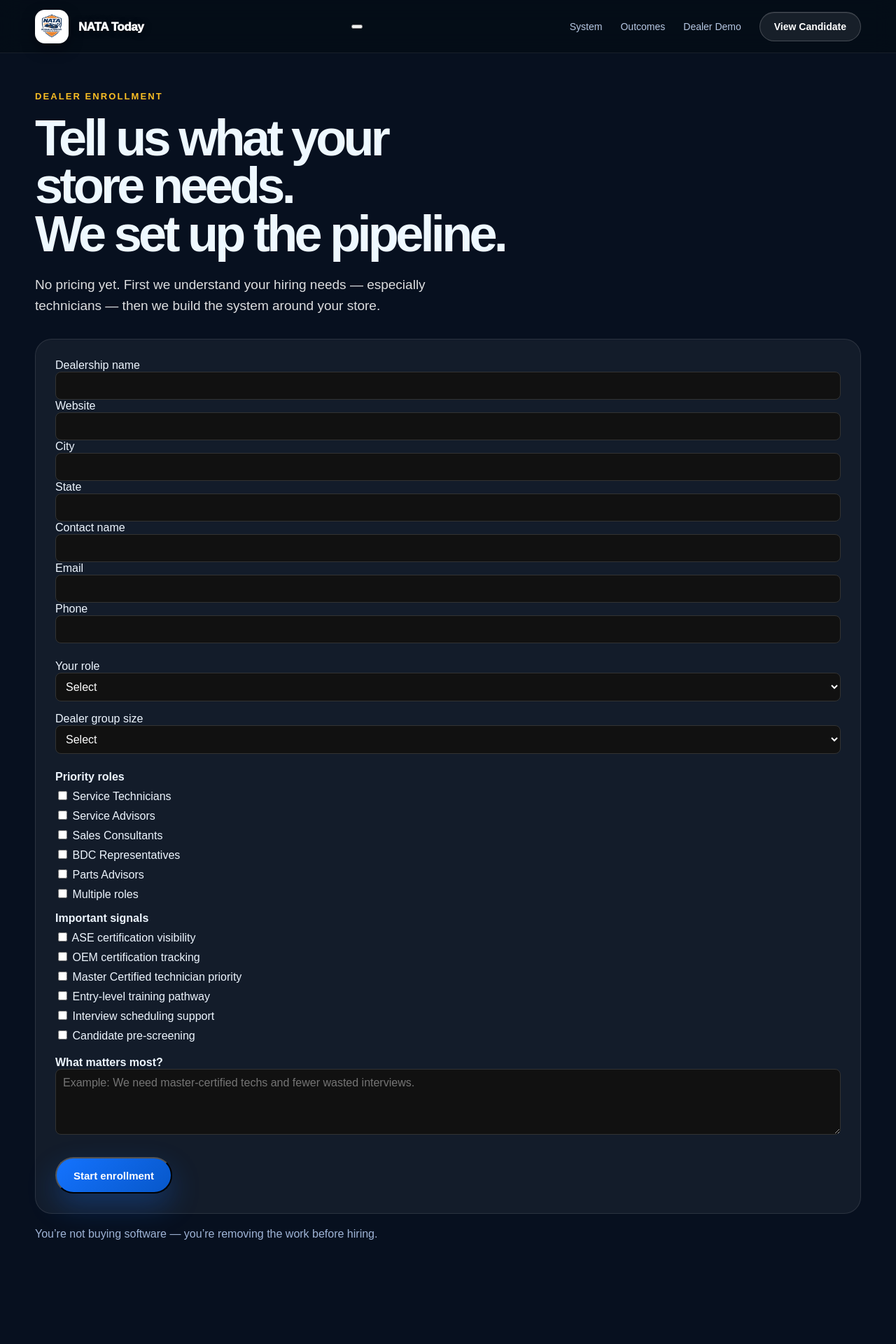
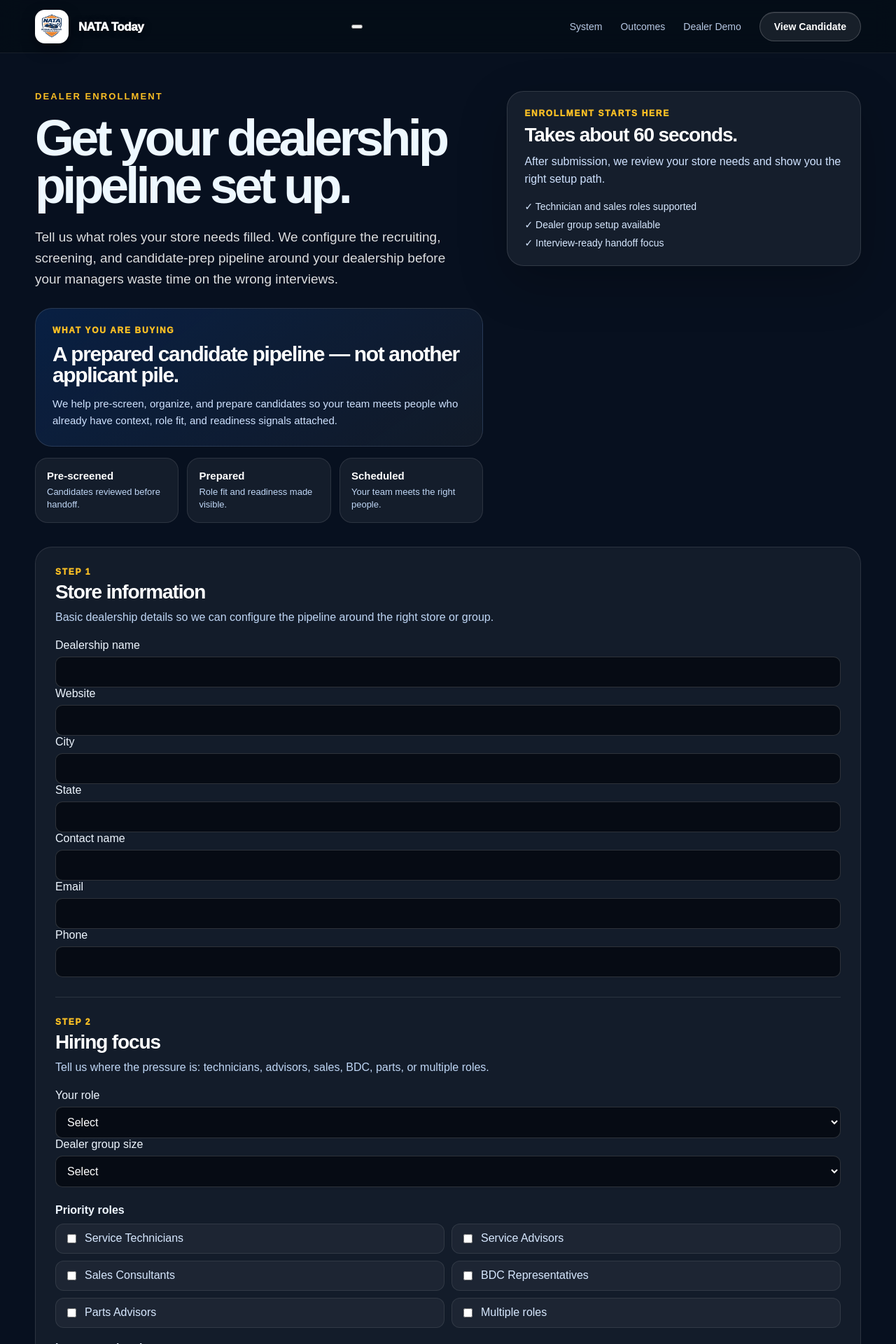
Before and after one commit to zlomke76-del/natatoday, a Next.js app: page /pricing in a window 1280 px wide. Shown: the top 1920 px of the page at 70% size. Before the commit the page ends 1878 px from the top, so only its background shows below. Built offline with nearby package versions, Linux system fonts and the light colour scheme.

Commit message:
Update page.tsx

```diff
--- a/app/pricing/page.tsx
+++ b/app/pricing/page.tsx
@@ -41,33 +41,161 @@ export default function PricingIntakePage() {
       <Nav />
 
       <section className="wrap" style={{ padding: "54px 0 90px" }}>
+        <div
+          style={{
+            display: "grid",
+            gridTemplateColumns: "minmax(0, 0.95fr) minmax(340px, 0.75fr)",
+            gap: 34,
+            alignItems: "start",
+          }}
+        >
+          <div>
+            <div className="eyebrow">Dealer enrollment</div>
 
-        {/* HEADER */}
-        <div style={{ maxWidth: 780 }}>
-          <div className="eyebrow">Dealer enrollment</div>
+            <h1 style={{ fontSize: "clamp(44px,6vw,72px)", lineHeight: 0.95 }}>
+              Get your dealership pipeline set up.
+            </h1>
 
-          <h1 style={{ fontSize: "clamp(44px,6vw,72px)", lineHeight: 0.95 }}>
-            Tell us what your store needs. <br />
-            We set up the pipeline.
-          </h1>
+            <p className="lede">
+              Tell us what roles your store needs filled. We configure the
+              recruiting, screening, and candidate-prep pipeline around your
+              dealership before your managers waste time on the wrong interviews.
+            </p>
 
-          <p className="lede">
-            No pricing yet. First we understand your hiring needs — especially technicians —
-            then we build the system around your store.
-          </p>
+            <div
+              style={{
+                marginTop: 26,
+                padding: 24,
+                borderRadius: 24,
+                background:
+                  "linear-gradient(145deg, rgba(20,115,255,0.16), rgba(255,255,255,0.045))",
+                border: "1px solid rgba(255,255,255,0.12)",
+              }}
+            >
+              <div
+                style={{
+                  color: "#fbbf24",
+                  fontSize: 12,
+                  fontWeight: 950,
+                  letterSpacing: "0.14em",
+                  textTransform: "uppercase",
+                  marginBottom: 12,
+                }}
+              >
+                What you are buying
+              </div>
+
+              <h2
+                style={{
+                  margin: 0,
+                  color: "#fff",
+                  fontSize: 30,
+                  lineHeight: 1,
+                  letterSpacing: "-0.045em",
+                }}
+              >
+                A prepared candidate pipeline — not another applicant pile.
+              </h2>
+
+              <p
+                style={{
+                  margin: "14px 0 0",
+                  color: "#cfe2ff",
+                  lineHeight: 1.6,
+                  fontSize: 15,
+                }}
+              >
+                We help pre-screen, organize, and prepare candidates so your
+                team meets people who already have context, role fit, and
+                readiness signals attached.
+              </p>
+            </div>
+
+            <div
+              style={{
+                display: "grid",
+                gridTemplateColumns: "repeat(3, 1fr)",
+                gap: 12,
+                marginTop: 16,
+              }}
+            >
+              <ProofCard title="Pre-screened" copy="Candidates reviewed before handoff." />
+              <ProofCard title="Prepared" copy="Role fit and readiness made visible." />
+              <ProofCard title="Scheduled" copy="Your team meets the right people." />
+            </div>
+          </div>
+
+          <aside
+            style={{
+              padding: 24,
+              borderRadius: 24,
+              background: "rgba(255,255,255,0.06)",
+              border: "1px solid rgba(255,255,255,0.12)",
+              boxShadow: "0 24px 70px rgba(0,0,0,0.24)",
+            }}
+          >
+            <div
+              style={{
+                color: "#fbbf24",
+                fontSize: 12,
+                fontWeight: 950,
+                letterSpacing: "0.14em",
+                textTransform: "uppercase",
+                marginBottom: 10,
+              }}
+            >
+              Enrollment starts here
+            </div>
+
+            <h2
+              style={{
+                margin: 0,
+                color: "#fff",
+                fontSize: 28,
+                lineHeight: 1,
+                letterSpacing: "-0.04em",
+              }}
+            >
+              Takes about 60 seconds.
+            </h2>
+
+            <p style={{ color: "#cfe2ff", lineHeight: 1.55, marginTop: 12 }}>
+              After submission, we review your store needs and show you the
+              right setup path.
+            </p>
+
+            <div
+              style={{
+                display: "grid",
+                gap: 10,
+                marginTop: 18,
+                color: "#d7e8ff",
+                fontSize: 14,
+              }}
+            >
+              <span>✓ Technician and sales roles supported</span>
+              <span>✓ Dealer group setup available</span>
+              <span>✓ Interview-ready handoff focus</span>
+            </div>
+          </aside>
         </div>
 
-        {/* FORM */}
         <form
           style={{
-            marginTop: 32,
+            marginTop: 34,
             padding: 28,
             borderRadius: 24,
             background: "rgba(255,255,255,0.05)",
             border: "1px solid rgba(255,255,255,0.1)",
           }}
         >
-          <div className="grid-2" style={{ gap: 16 }}>
+          <SectionHeader
+            kicker="Step 1"
+            title="Store information"
+            copy="Basic dealership details so we can configure the pipeline around the right store or group."
+          />
+
+          <div className="grid-2" style={{ gap: 16, marginTop: 18 }}>
             <FormField label="Dealership name" name="dealershipName" />
             <FormField label="Website" name="website" required={false} />
             <FormField label="City" name="city" />
@@ -77,11 +205,22 @@ export default function PricingIntakePage() {
             <FormField label="Phone" name="phone" />
           </div>
 
-          <div style={{ marginTop: 24 }}>
+          <div
+            style={{
+              height: 1,
+              background: "rgba(255,255,255,0.1)",
+              margin: "28px 0",
+            }}
+          />
+
+          <SectionHeader
+            kicker="Step 2"
+            title="Hiring focus"
+            copy="Tell us where the pressure is: technicians, advisors, sales, BDC, parts, or multiple roles."
+          />
+
+          <div className="grid-2" style={{ gap: 16, marginTop: 18 }}>
             <SelectField label="Your role" name="role" options={dealershipRoles} />
-          </div>
-
-          <div style={{ marginTop: 16 }}>
             <SelectField label="Dealer group size" name="size" options={volumeOptions} />
           </div>
 
@@ -89,11 +228,11 @@ export default function PricingIntakePage() {
             <ChoiceGroup title="Priority roles" name="priorityRoles" options={priorityNeeds} />
           </div>
 
-          <div style={{ marginTop: 16 }}>
+          <div style={{ marginTop: 20 }}>
             <ChoiceGroup title="Important signals" name="signals" options={certificationNeeds} />
           </div>
 
-          <div style={{ marginTop: 20 }}>
+          <div style={{ marginTop: 24 }}>
             <label>
               <strong>What matters most?</strong>
               <textarea
@@ -104,31 +243,124 @@ export default function PricingIntakePage() {
             </label>
           </div>
 
-          <div style={{ marginTop: 28 }}>
-            <button className="btn btn-primary">
-              Start enrollment
-            </button>
+          <div
+            style={{
+              marginTop: 28,
+              display: "flex",
+              flexWrap: "wrap",
+              gap: 14,
+              alignItems: "center",
+              justifyContent: "space-between",
+            }}
+          >
+            <button className="btn btn-primary">Start enrollment</button>
+
+            <p style={{ margin: 0, color: "#9fb4d6", fontSize: 14 }}>
+              No commitment required. We review fit first.
+            </p>
           </div>
         </form>
 
-        {/* CLOSE */}
-        <p style={{ marginTop: 20, color: "#9fb4d6" }}>
-          You’re not buying software — you’re removing the work before hiring.
-        </p>
-
+        <div
+          style={{
+            marginTop: 20,
+            padding: 20,
+            borderRadius: 20,
+            background: "rgba(20,115,255,0.08)",
+            border: "1px solid rgba(20,115,255,0.18)",
+            color: "#cfe2ff",
+            lineHeight: 1.6,
+          }}
+        >
+          <strong style={{ color: "#fff" }}>After submission:</strong> we review
+          your store needs, configure the recommended pipeline, and show you how
+          candidates move from intake to prepared interview.
+        </div>
       </section>
     </main>
   );
 }
 
-/* COMPONENTS */
+function SectionHeader({
+  kicker,
+  title,
+  copy,
+}: {
+  kicker: string;
+  title: string;
+  copy: string;
+}) {
+  return (
+    <div>
+      <div
+        style={{
+          color: "#fbbf24",
+          fontSize: 12,
+          fontWeight: 950,
+          letterSpacing: "0.14em",
+          textTransform: "uppercase",
+          marginBottom: 8,
+        }}
+      >
+        {kicker}
+      </div>
+      <h2
+        style={{
+          margin: 0,
+          color: "#fff",
+          fontSize: 28,
+          lineHeight: 1,
+          letterSpacing: "-0.04em",
+        }}
+      >
+        {title}
+      </h2>
+      <p style={{ margin: "10px 0 0", color: "#bfd6f5", lineHeight: 1.55 }}>
+        {copy}
+      </p>
+    </div>
+  );
+}
+
+function ProofCard({ title, copy }: { title: string; copy: string }) {
+  return (
+    <div
+      style={{
+        padding: 16,
+        borderRadius: 18,
+        background: "rgba(255,255,255,0.055)",
+        border: "1px solid rgba(255,255,255,0.1)",
+      }}
+    >
+      <strong style={{ display: "block", color: "#fff", fontSize: 15 }}>
+        {title}
+      </strong>
+      <span
+        style={{
+          display: "block",
+          marginTop: 6,
+          color: "#bfd6f5",
+          fontSize: 13,
+          lineHeight: 1.4,
+        }}
+      >
+        {copy}
+      </span>
+    </div>
+  );
+}
 
 function FormField({
   label,
   name,
   type = "text",
   required = true,
-}: any) {
+}: {
+  label: string;
+  name: string;
+  type?: string;
+  required?: boolean;
+}) {
   return (
     <label>
       <span>{label}</span>
@@ -137,27 +369,66 @@ function FormField({
   );
 }
 
-function SelectField({ label, name, options }: any) {
+function SelectField({
+  label,
+  name,
+  options,
+}: {
+  label: string;
+  name: string;
+  options: string[];
+}) {
   return (
     <label>
       <span>{label}</span>
-      <select name={name} style={inputStyle}>
-        <option>Select</option>
-        {options.map((o: string) => (
-          <option key={o}>{o}</option>
+      <select name={name} style={inputStyle} defaultValue="">
+        <option value="" disabled>
+          Select
+        </option>
+        {options.map((o) => (
+          <option key={o} value={o}>
+            {o}
+          </option>
         ))}
       </select>
     </label>
   );
 }
 
-function ChoiceGroup({ title, name, options }: any) {
+function ChoiceGroup({
+  title,
+  name,
+  options,
+}: {
+  title: string;
+  name: string;
+  options: string[];
+}) {
   return (
     <div>
       <strong>{title}</strong>
-      <div style={{ display: "grid", gap: 8, marginTop: 8 }}>
-        {options.map((o: string) => (
-          <label key={o}>
+      <div
+        style={{
+          display: "grid",
+          gridTemplateColumns: "repeat(2, minmax(0, 1fr))",
+          gap: 10,
+          marginTop: 10,
+        }}
+      >
+        {options.map((o) => (
+          <label
+            key={o}
+            style={{
+              display: "flex",
+              alignItems: "center",
+              gap: 9,
+              padding: "11px 12px",
+              borderRadius: 12,
+              background: "rgba(255,255,255,0.045)",
+              border: "1px solid rgba(255,255,255,0.09)",
+              color: "#d7e8ff",
+            }}
+          >
             <input type="checkbox" name={name} value={o} /> {o}
           </label>
         ))}
@@ -168,9 +439,11 @@ function ChoiceGroup({ title, name, options }: any) {
 
 const inputStyle = {
   width: "100%",
-  padding: "10px",
-  borderRadius: 8,
-  border: "1px solid #333",
-  background: "#111",
+  marginTop: 7,
+  padding: "12px 12px",
+  borderRadius: 10,
+  border: "1px solid rgba(255,255,255,0.16)",
+  background: "rgba(5,10,18,0.88)",
   color: "#fff",
+  outline: "none",
 };
```
